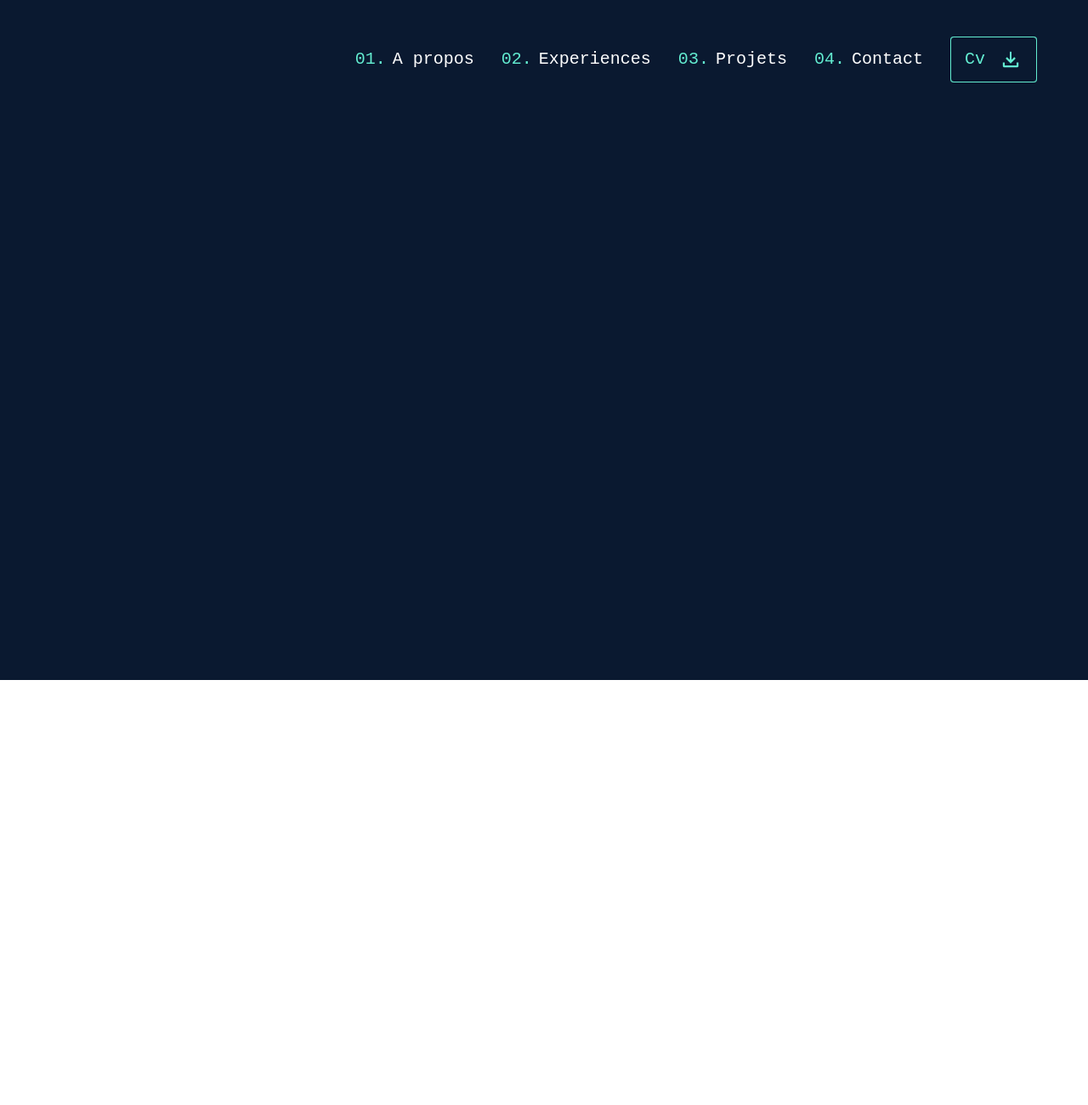
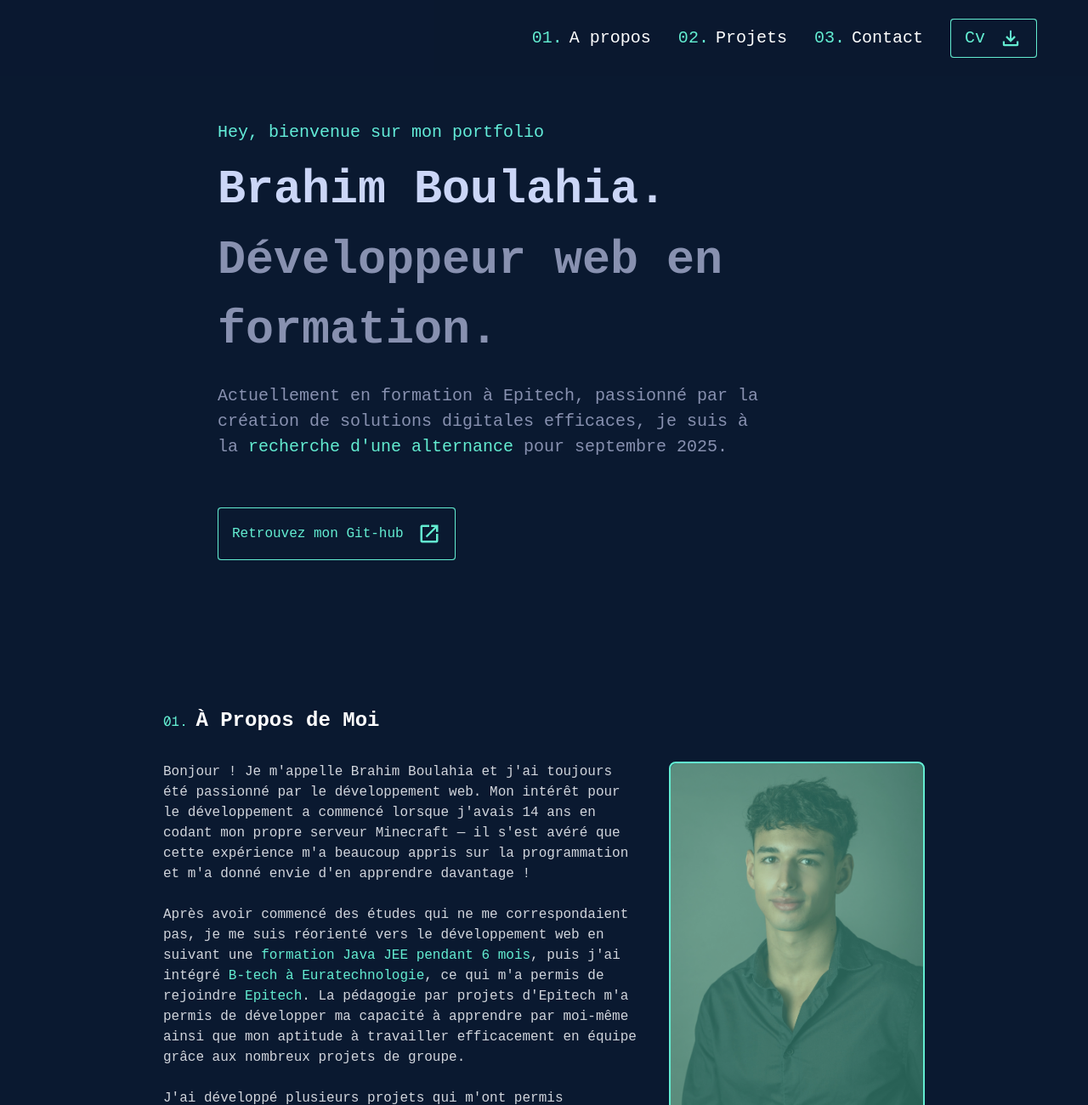
Before and after one commit to SnowDiles/portfolio_2025_react, a Next.js app in the folder portfolio/: page /portfolio in a window 1280 px wide. Shown: the top 1300 px of the page at 85% size. Before the commit the page ends 800 px from the top, so only its background shows below. Built offline with nearby package versions, Linux system fonts and the light colour scheme.

Commit message:
[feat] ajout de la section a propos de moi

```diff
--- a/portfolio/src/app/portfolio/page.tsx
+++ b/portfolio/src/app/portfolio/page.tsx
@@ -1,10 +1,18 @@
 import React from 'react';
 import Navbar from '@/components/navbar';
+import Presentation from '@/components/presentation';
+import About from '@/components/about'
 
 const PortfolioPage: React.FC = () => {
   return (
+
     <div className='bg-[#0a1930] h-screen' style={{ fontFamily: "'Roboto Mono', monospace" }}>
       <Navbar />
+
+      <div>
+        <Presentation />
+        <About/>
+      </div>
     </div>
   );
 };
--- /dev/null
+++ b/portfolio/src/components/about.tsx
@@ -0,0 +1,87 @@
+import React from 'react';
+import Image from 'next/image';
+
+const About = () => {
+  return (
+    <div className="bg-[#0a1930] text-white min-h-screen p-8" >
+      <div className="max-w-4xl mx-auto">
+        <h1 className="mb-8">
+          <span className="text-[#63edd1] font-mono">01. </span>
+          <span className="text-2xl font-semibold">À Propos de Moi</span>
+        </h1>
+
+        <div className="flex flex-col lg:flex-row gap-8">
+          <div className="lg:w-2/3">
+            <p className="mb-6 text-gray-300">
+              Bonjour ! Je m'appelle Brahim Boulahia et j'ai toujours été passionné par le développement web. Mon intérêt pour le développement a commencé lorsque j'avais 14 ans en codant mon propre serveur Minecraft — il s'est avéré que cette expérience m'a beaucoup appris sur la programmation et m'a donné envie d'en apprendre davantage !
+            </p>
+
+            <p className="mb-6 text-gray-300">
+              Après avoir commencé des études qui ne me correspondaient pas, je me suis réorienté vers le développement web en suivant une
+              {' '}
+              <span className="text-[#63edd1]">formation Java JEE pendant 6 mois</span>,
+              {' '}puis j'ai intégré
+              {' '}
+              <span className="text-[#63edd1]">B-tech à Euratechnologie</span>,
+              {' '}ce qui m'a permis de rejoindre
+              {' '}
+              <span className="text-[#63edd1]">Epitech</span>.
+              {' '}La pédagogie par projets d'Epitech m'a permis de développer ma capacité à apprendre par moi-même ainsi que mon aptitude à travailler efficacement en équipe grâce aux nombreux projets de groupe.
+            </p>
+
+            <p className="mb-6 text-gray-300">
+              J'ai développé plusieurs projets qui m'ont permis d'approfondir mes compétences, notamment
+              {' '}
+              <span className="text-[#63edd1]">My-Twitter</span>, une reproduction des principales fonctionnalités de Twitter, ainsi que
+              {' '}
+              <span className="text-[#63edd1]">My-Meetic</span>, qui simule le fonctionnement d'un site de rencontre. Je prévois prochainement de travailler sur
+              {' '}
+              <span className="text-[#63edd1]">My-Spotify</span> pour améliorer mes compétences en React et l'utilisation de l'API Spotify.
+            </p>
+
+            <p className="mb-6 text-gray-300">
+              Voici quelques technologies avec lesquelles je travaille régulièrement :
+            </p>
+
+            <div className="grid grid-cols-2 gap-2">
+              <div className="flex items-center gap-2">
+                <span className="text-[#63edd1]">▹</span>
+                <span className="text-gray-300">JavaScript (ES6+)</span>
+              </div>
+              <div className="flex items-center gap-2">
+                <span className="text-[#63edd1]">▹</span>
+                <span className="text-gray-300">React</span>
+              </div>
+              <div className="flex items-center gap-2">
+                <span className="text-[#63edd1]">▹</span>
+                <span className="text-gray-300">Next.js</span>
+              </div>
+              <div className="flex items-center gap-2">
+                <span className="text-[#63edd1]">▹</span>
+                <span className="text-gray-300">Java</span>
+              </div>
+              <div className="flex items-center gap-2">
+                <span className="text-[#63edd1]">▹</span>
+                <span className="text-gray-300">PHP</span>
+              </div>
+              <div className="flex items-center gap-2">
+                <span className="text-[#63edd1]">▹</span>
+                <span className="text-gray-300">Tailwind CSS</span>
+              </div>
+            </div>
+          </div>
+
+            <div className='hover:cursor-pointer'>
+              <div className="relative w-full max-w-xs mx-auto border-2 border-[#63edd1] rounded-lg group ">
+                <div className="absolute inset-0 bg-[#63edd1] opacity-40 group-hover:opacity-0 transition-opacity duration-300"></div>
+                <img src="images/face.jpg" className="rounded-lg" alt="visage humain" />
+              </div>
+            </div>
+
+        </div>
+      </div>
+    </div>
+  );
+};
+
+export default About;
--- a/portfolio/src/components/navbar.tsx
+++ b/portfolio/src/components/navbar.tsx
@@ -1,19 +1,33 @@
 'use client';
-
-import { motion } from 'framer-motion';
-import { useState } from 'react';
+import { motion, AnimatePresence } from 'framer-motion';
+import { useState, useEffect } from 'react';
 
 function Navbar() {
     const [isOpen, setIsOpen] = useState(false);
-    let element = ["A propos", "Experiences", "Projets", "Contact"];
+    let element = ["A propos",  "Projets", "Contact"];
 
     const openResume = () => {
         window.open('/resume.pdf', '_blank');
     };
 
     const openNavMobile = () => {
-        setIsOpen(!isOpen);
+        setIsOpen((prev) => !prev);
+        if (!isOpen) {
+            window.scrollTo(0, 0);
+        }
     };
+
+    useEffect(() => {
+        if (isOpen) {
+            document.body.style.overflow = 'hidden';
+        } else {
+            document.body.style.overflow = 'auto';
+        }
+
+        return () => {
+            document.body.style.overflow = 'auto';
+        };
+    }, [isOpen]);
 
     const navContainerVariants = {
         hidden: { opacity: 0 },
@@ -54,16 +68,42 @@ function Navbar() {
         }
     };
 
+    const mobileMenuVariants = {
+        hidden: {
+            x: "100%",
+            opacity: 0
+        },
+        visible: {
+            x: 0,
+            opacity: 1,
+            transition: {
+                type: "spring",
+                stiffness: 80,
+                damping: 12,
+                when: "beforeChildren",
+                staggerChildren: 0.1
+            }
+        },
+        exit: {
+            x: "100%",
+            opacity: 0,
+            transition: {
+                type: "tween",
+                ease: "easeInOut",
+                duration: 0.3
+            }
+        }
+    };
+
     return (
-        <div>
+        <div className="overflow-x-hidden ">
             <motion.div
-                className={`md:block ${isOpen ? 'block' : 'hidden'} h-full bg-[#112240] md:bg-[#0a1930] w-[60%] max-w-full md:w-full md:h-[100px] md:pr-[60px] p-5 lg:text-xl text-sm absolute -right-20 md:right-0 pt-[65px] md:pt-5`}
-                id="navbar"
+                className="hidden fixed md:block  bg-[#0a1930]/[0.9] w-full   md:pr-[60px] p-5 lg:text-xl text-sm absolute right-0 pt-5"
                 initial="hidden"
                 animate="visible"
                 variants={navContainerVariants}
             >
-                <ul className="text-white flex flex-col space-y-10 md:space-y-0 md:flex-row md:space-x-8 md:justify-end items-center h-[100px]">
+                <ul className="text-white flex flex-row space-x-8 justify-end items-center h-[50px] ">
                     {element.map((item, index) => (
                         <motion.li
                             key={index}
@@ -74,8 +114,8 @@ function Navbar() {
                                 transition: { duration: 0.2 }
                             }}
                         >
-                            <span className="text-[#63edd1] md:mr-2 justify-center text-center">0{index + 1}.</span>
-                            <span className="pt-2">{item}</span>
+                            <a href={`#${index}section`}><span className="text-[#63edd1] md:mr-2 justify-center text-center">0{index + 1}.</span><span className="pt-2">{item}</span></a>
+
                         </motion.li>
                     ))}
 
@@ -90,7 +130,7 @@ function Navbar() {
                             <button
                                 type="button"
                                 onClick={openResume}
-                                className="rounded-sm w-auto bg-[#112240] md:bg-[#0a1930] border border-[#63edd1] p-2 pl-7 pr-7 md:p-4 lg:p-3 lg:pr-4 lg:pl-4 text-[#63edd1] flex flex-row items-center hover:cursor-pointer"
+                                className="rounded-sm w-auto bg-[#0a1930] border border-[#63edd1] p-2 pl-7 pr-7 md:p-2 md:pr-4 md:pl-4 text-[#63edd1] flex flex-row items-center hover:cursor-pointer"
                             >
                                 Cv <img src="/images/download.png" alt="Download CV" className="h-7 w-7 ml-4" />
                             </button>
@@ -99,16 +139,65 @@ function Navbar() {
                 </ul>
             </motion.div>
 
+            <AnimatePresence>
+                {isOpen && (
+                    <motion.div
+                        className="md:hidden block h-screen bg-[#112240] w-[60%] max-w-full absolute right-0 p-5 text-sm z-10 flex items-center"
+                        initial="hidden"
+                        animate="visible"
+                        exit="exit"
+                        variants={mobileMenuVariants}
+                    >
+                        <ul className="text-white flex flex-col space-y-10 items-center w-full">
+                            {element.map((item, index) => (
+                                <motion.li
+                                    key={index}
+                                    className="hover:text-[#63edd1] cursor-pointer flex flex-col items-center"
+                                    variants={navItemVariants}
+                                    whileHover={{ scale: 1.05 }}
+                                >
+                                    <span className="text-[#63edd1] justify-center text-center">0{index + 1}.</span>
+                                    <span className="pt-2">{item}</span>
+                                </motion.li>
+                            ))}
+
+                            <motion.div
+                                className="h-auto w-auto bg-[#63edd1] rounded-sm mt-10"
+                                variants={cvButtonVariants}
+                            >
+                                <motion.div
+                                    whileHover={{ y: -5, x: -5 }}
+                                    transition={{ type: "spring", stiffness: 300 }}
+                                >
+                                    <button
+                                        type="button"
+                                        onClick={openResume}
+                                        className="rounded-sm w-auto bg-[#112240] border border-[#63edd1] p-2 pl-7 pr-7 text-[#63edd1] flex flex-row items-center hover:cursor-pointer"
+                                    >
+                                        Cv <img src="/images/download.png" alt="Download CV" className="h-7 w-7 ml-4" />
+                                    </button>
+                                </motion.div>
+                            </motion.div>
+                        </ul>
+                    </motion.div>
+                )}
+            </AnimatePresence>
+
             <motion.div
-                className="md:hidden block w-10 h-10 absolute top-7 right-7"
-                initial={{ opacity: 0, rotate: -180 }}
-                animate={{ opacity: 1, rotate: 0 }}
+                className="md:hidden block w-10 h-10 absolute top-7 right-7 z-20 fixed"
+                initial={{ opacity: 0 }}
+                animate={{ opacity: 1 }}
                 transition={{ duration: 0.5 }}
                 whileTap={{ scale: 0.9 }}
             >
-                <button id="sidebar-open" onClick={openNavMobile}>
+                <motion.button
+                    id="sidebar-open"
+                    onClick={openNavMobile}
+                    animate={{ rotate: isOpen ? 90 : 0 }}
+                    transition={{ duration: 0.3 }}
+                >
                     <img src="/images/menu.png" alt="Menu" />
-                </button>
+                </motion.button>
             </motion.div>
         </div>
     );
--- /dev/null
+++ b/portfolio/src/components/presentation.tsx
@@ -0,0 +1,28 @@
+'use client';
+
+import { motion } from "framer-motion";
+
+function Presentation() {
+    return (
+        <div className="w-full flex justify-center items-center h-screen md:pl-[10%] lg:pl-[20%] pl-[6%] md:max-w-[90%] max-w-[87%]">
+            <div className="w-full flex flex-col items-start">
+                <h1 className='text-[#63edd9] lg:text-[20px] pb-3'>Hey, bienvenue sur mon portfolio</h1>
+                <h1 className='text-[#cbd6f7] text-[40px] md:text-[55px] font-bold'>Brahim Boulahia.</h1>
+                <h1 className='text-[40px] md:text-[55px] font-bold text-[#8891b0]'>Développeur web en formation.</h1>
+                <h1 className="text-[15px] lg:text-[20px] lg:max-w-[650px] text-[#8891b0] pt-5">
+                    Actuellement en formation à Epitech, passionné par la création de solutions digitales efficaces,
+                    je suis à la <span className="text-[#63edd1] inline">recherche d'une alternance</span> pour septembre 2025.
+                </h1>
+                <motion.div className="h-auto w-auto bg-[#63edd1] rounded-sm mt-14">
+                    <motion.div whileHover={{ y: -5, x: -5 }} transition={{ type: "spring", stiffness: 300 }}>
+                        <a href="https://github.com/SnowDiles" target="_blank" rel="noopener noreferrer" className="rounded-sm w-auto bg-[#0a1930] border border-[#63edd1] p-3 pl-7 pr-7 md:p-4 md:pr-4 md:pl-4 text-[#63edd1] flex flex-row items-center hover:cursor-pointer">
+                            Retrouvez mon Git-hub <img src="/images/redirect.png" alt="redirect github" className="h-7 w-7 ml-4" />
+                        </a>
+                    </motion.div>
+                </motion.div>
+            </div>
+        </div>
+    );
+}
+
+export default Presentation;
```
Also changed, not shown: portfolio/public/images/face.jpg (added), portfolio/public/images/redirect.png (added).
